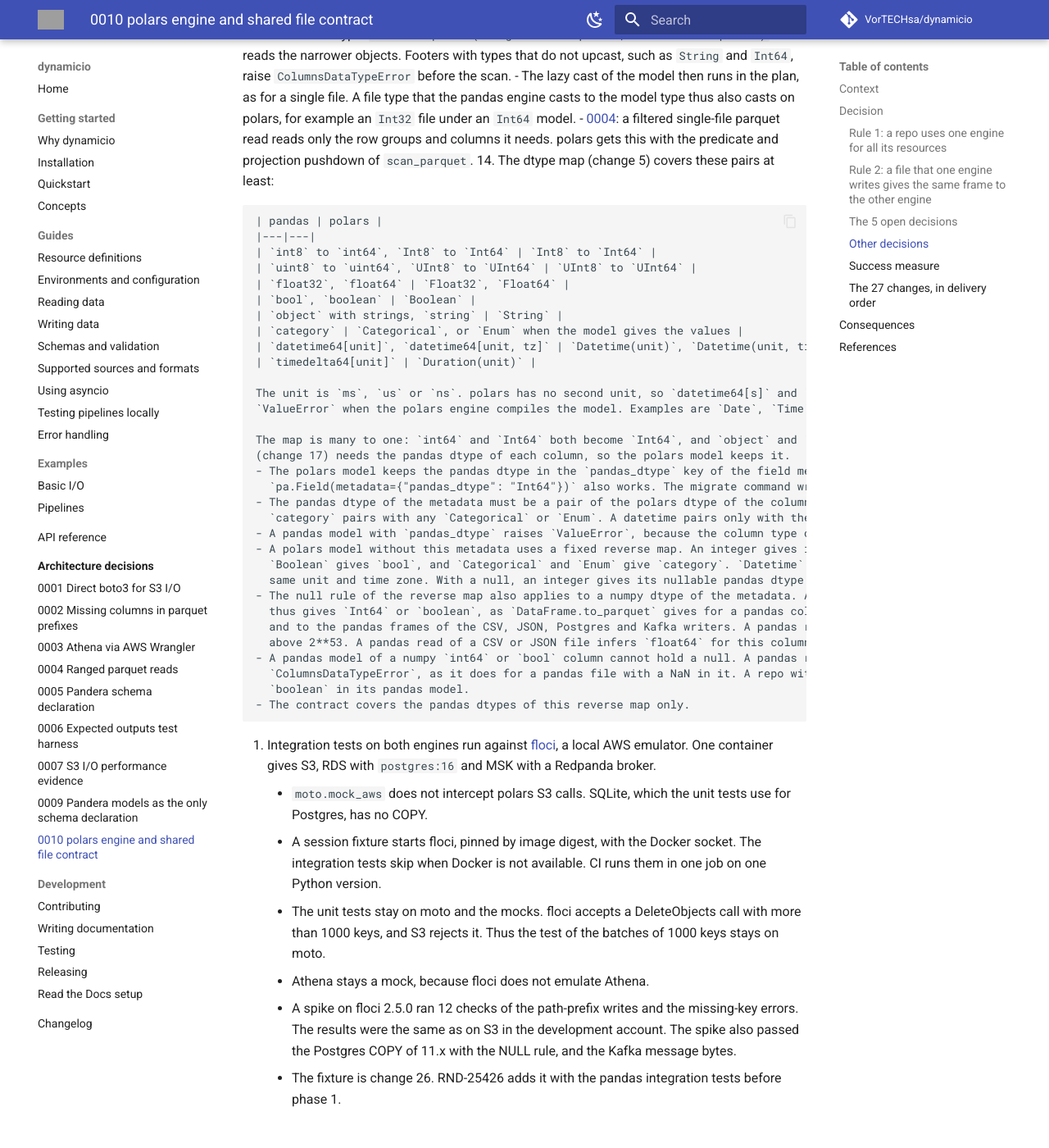
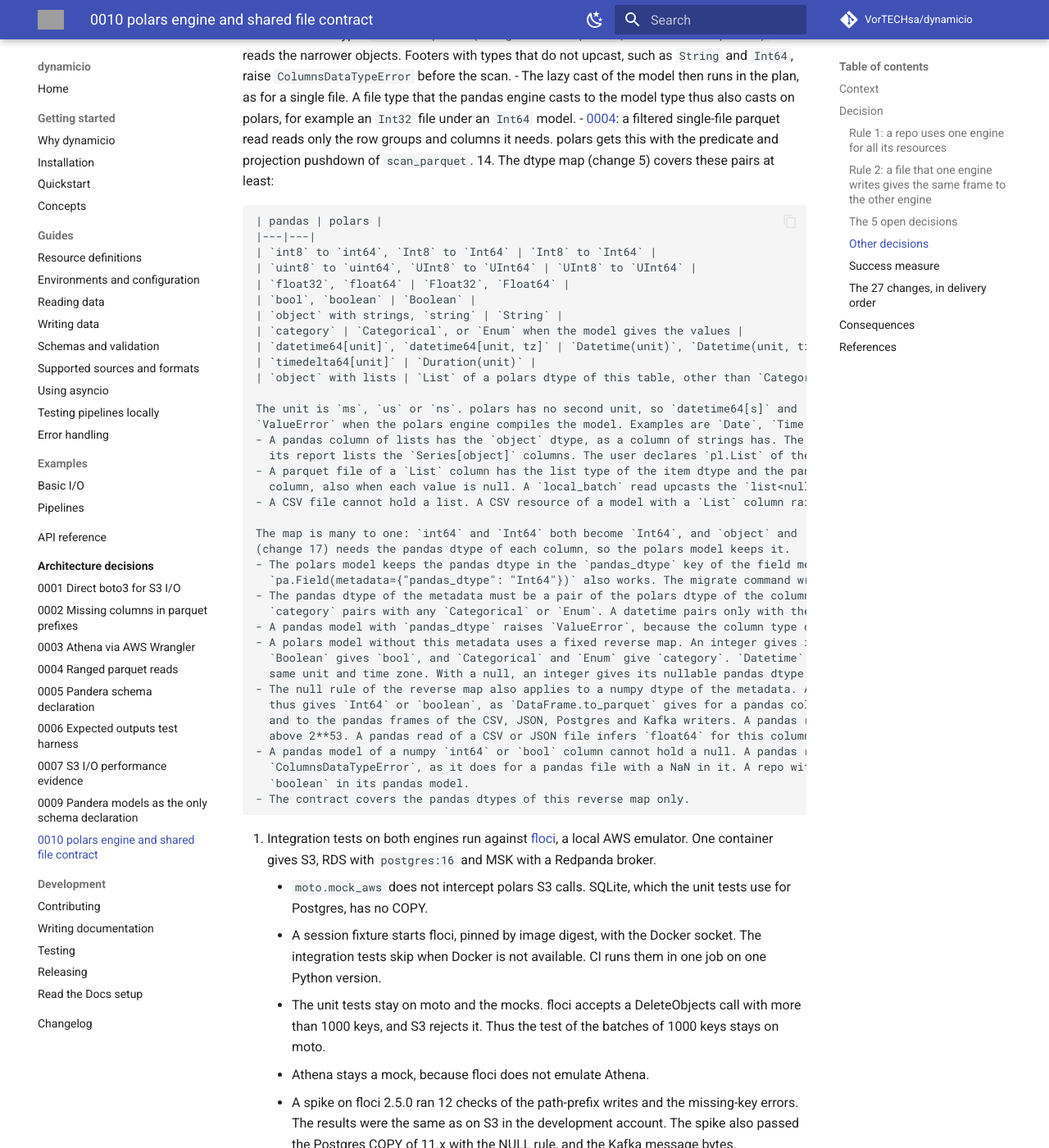
Before and after one commit to VorTECHsa/dynamicio, an MkDocs documentation site: the page built from docs/adr/0010-polars-engine-and-shared-file-contract.md, in a window 1280 px wide and 1400 px high, scrolled down 6229 px. Shown: the whole window at 82% size. Built offline with MkDocs 1.6.1 and Material for MkDocs 9.7.7, drawn with Linux system fonts in a browser that asks for light colours; comment, search, counter and statistics services are not loaded; grey boxes are pictures that could not be loaded.

Commit message:
docs(RND-25353): add the List pair to decision 14 of ADR 0010
A polars List of a scalar dtype pairs with the pandas object dtype. The decision states the parquet footer, the local_batch upcast, the CSV refusal and the migrate report for object columns.

```diff
--- a/docs/adr/0010-polars-engine-and-shared-file-contract.md
+++ b/docs/adr/0010-polars-engine-and-shared-file-contract.md
@@ -178,9 +178,15 @@ schema declaration.
     | `category` | `Categorical`, or `Enum` when the model gives the values |
     | `datetime64[unit]`, `datetime64[unit, tz]` | `Datetime(unit)`, `Datetime(unit, time_zone)` |
     | `timedelta64[unit]` | `Duration(unit)` |
+    | `object` with lists | `List` of a polars dtype of this table, other than `Categorical` and `Enum` |
 
     The unit is `ms`, `us` or `ns`. polars has no second unit, so `datetime64[s]` and `timedelta64[s]` have no pair. A dtype that has no pair raises
-    `ValueError` when the polars engine compiles the model. Examples are `Date`, `Time`, `List`, `Struct` and `Decimal`.
+    `ValueError` when the polars engine compiles the model. Examples are `Date`, `Time`, `Struct`, `Decimal` and a `List` of `Categorical`.
+    - A pandas column of lists has the `object` dtype, as a column of strings has. The migrate command thus gives `String` to each `object` column, and
+      its report lists the `Series[object]` columns. The user declares `pl.List` of the item dtype for a column that holds lists.
+    - A parquet file of a `List` column has the list type of the item dtype and the pandas metadata that `DataFrame.to_parquet` gives for a list
+      column, also when each value is null. A `local_batch` read upcasts the `list<null>` type that pandas writes for a file of empty lists.
+    - A CSV file cannot hold a list. A CSV resource of a model with a `List` column raises `EngineResourceError` when the IO object is created.
 
     The map is many to one: `int64` and `Int64` both become `Int64`, and `object` and `string` both become `String`. The pandas metadata of a polars file
     (change 17) needs the pandas dtype of each column, so the polars model keeps it.
```
